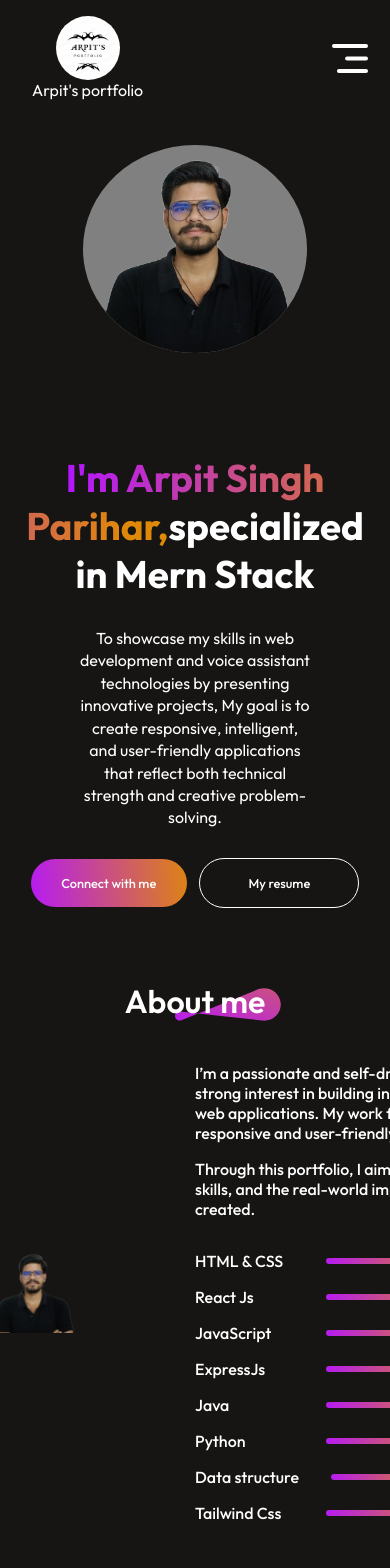
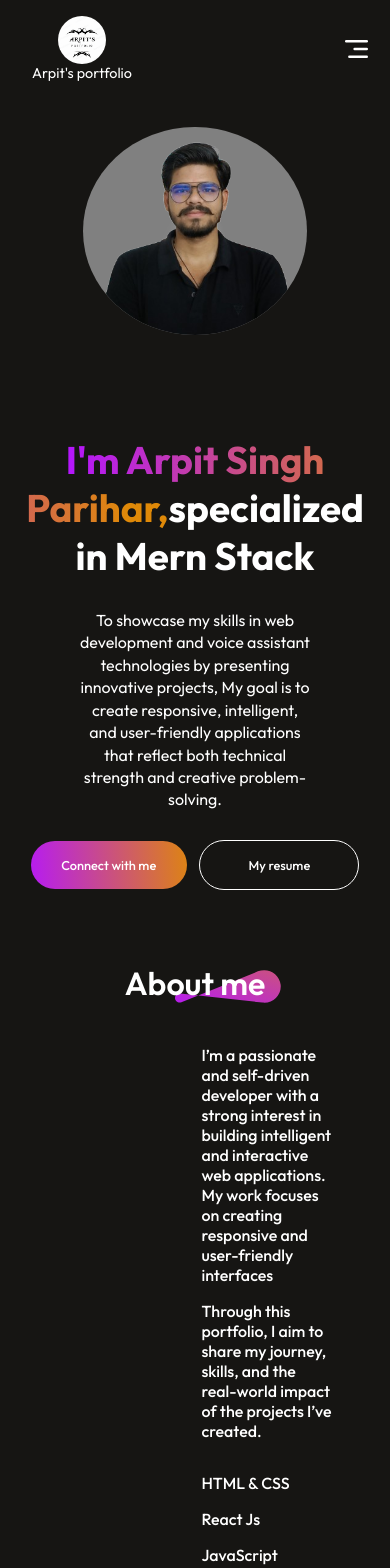
Before and after one commit to ArpitSinghParihar/My-Portfolio, a React (Vite) app: page / in a window 390 px wide. Shown: the top 1568 px of the page. Built offline with nearby package versions, Linux system fonts and the light colour scheme.

Commit message:
minor update

```diff
--- a/src/Components/About/About.css
+++ b/src/Components/About/About.css
@@ -30,7 +30,7 @@
     margin: auto;
 }
 .about-left img{
-    width: 90%;
+    width: 100%;
     padding: 0.2rem 3rem;
 
 }
@@ -80,10 +80,13 @@
     .about-left{
         width: 50%;
     }
+    .about-left img{
+        width: 100%;
+    }
     .about-right{
         width: 50%;
     }
     .about-para{
-        width: 23rem;
+        width: 100%;
     }
 }
--- a/src/Components/Hero/Hero.css
+++ b/src/Components/Hero/Hero.css
@@ -52,6 +52,12 @@
     border-color: #B415FF;
 }
 @media(max-width:768px){
+    .hero{
+        display: flex;
+        flex-direction: column;
+        justify-content: center;
+        align-items: center;
+    }
     .hero img{
         margin-bottom: 4rem;
         width: 14rem;
--- a/src/Components/Navbar/Navbar.css
+++ b/src/Components/Navbar/Navbar.css
@@ -63,6 +63,7 @@
         display: block;
         position: fixed;
         right: 1.4rem;
+        width: 1.4rem;
     }
     .nav-mob-close{
         display: block;
@@ -90,4 +91,11 @@
         flex-direction: row;
         gap: 0.8rem;
     }
+    .logo-img{
+        height: 3rem;
+        width: 3rem;
+    }
+    .set-text span{
+        font-size: 0.9rem;
+    }
 }
--- a/src/Components/Resume/Resume.css
+++ b/src/Components/Resume/Resume.css
@@ -22,12 +22,11 @@
     height: 2.1rem;
 }
 .resume-img{
-    border: wheat;
     height: 75rem;
-    padding: 4rem 1rem;
+    /* padding: 1rem 1rem; */
 }
 @media(max-width:768px){
     .resume-img{
-        width: 44rem;
+        width: 100%;
     }
 }
```
